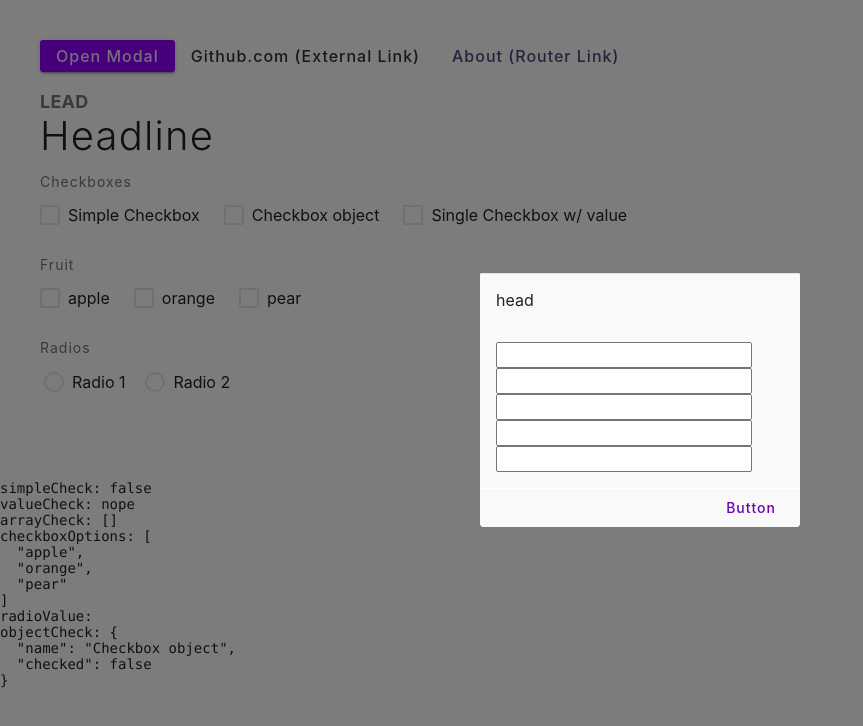
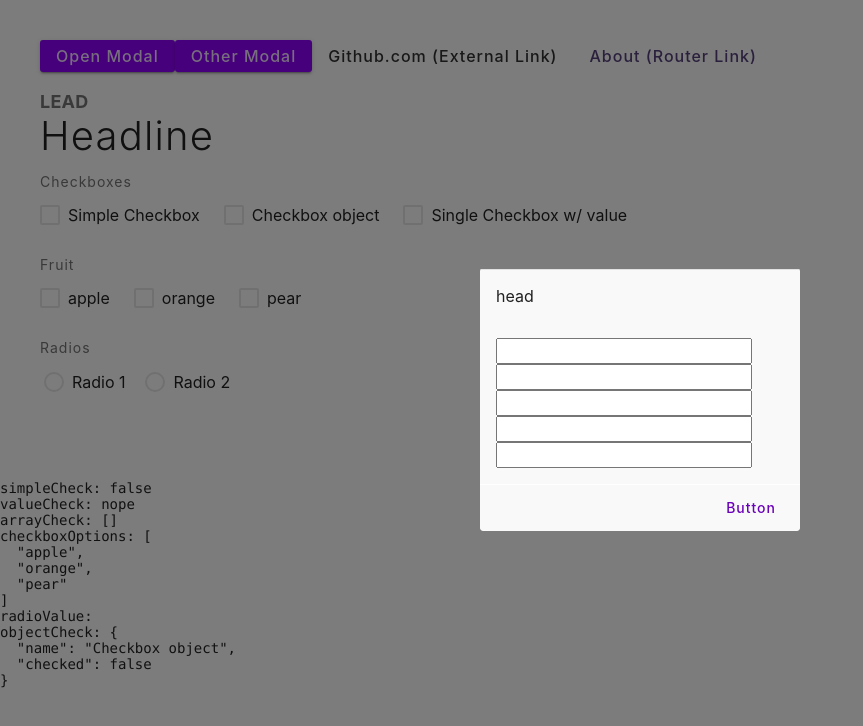
Before and after one commit to strizich/sdui, a Vue app: page / in a window 1280 px wide. Both pictures are taken after a click on the button "Open Modal". Shown: the top 726 px of the page, without its empty margins (0-863 px from the left). Built offline with nearby package versions, Linux system fonts and the light colour scheme; the HTML template or start-up script is replaced by a standard one.

Commit message:
Adjust some styles on modal footer. Added demo for modal.

```diff
--- a/src/library/components/SdDialog/SdDialogFooter.vue
+++ b/src/library/components/SdDialog/SdDialogFooter.vue
@@ -1,6 +1,6 @@
 <template>
-  <div class="sd--modal__footer">
-    <slot/>
+  <div class="sd--dialog__footer">
+    <slot />
   </div>
 </template>
 
@@ -11,7 +11,7 @@ export default {
 </script>
 
 <style lang="scss" scoped>
-.sd--modal{
+.sd--dialog{
   &__footer{
     display: flex;
     align-content: center;
@@ -22,10 +22,9 @@ export default {
     border-top: 1px solid var(--background-highlight);
     border-radius: 0 0 3px 3px;
     backdrop-filter: blur(20px);
-    padding: 4px 16px;
+    padding: 8px 16px;
     @include breakpoint-down('sm') {
-      padding: 16px;
-      padding-bottom: calc(16px + ios-safe-area(bottom))
+      padding: 8px 16px calc(16px + ios-safe-area(bottom));
     }
   }
 }
--- a/src/views/Home.vue
+++ b/src/views/Home.vue
@@ -2,6 +2,9 @@
   <div class="container">
     <sd-button @click="buttonClick">
       Open Modal
+    </sd-button>
+    <sd-button @click="handleModalTwo">
+      Other Modal
     </sd-button>
     <sd-button theme="default" flat href="http://www.github.com" target="_blank">
       Github.com (External Link)
@@ -37,6 +40,31 @@
         <sd-button size="sm" flat @click="buttonClick">Button</sd-button>
       </sd-dialog-footer>
     </sd-dialog>
+
+    <sd-dialog
+      aside
+      :fullscreen="false"
+      :active="state.modalTwo"
+      @update:active="(e) => handleModalTwoClose(e)"
+      :size="state.asideSize"
+    >
+      <sd-dialog-title>
+        head
+      </sd-dialog-title>
+      <sd-dialog-content>
+        <div>
+          <sd-fieldset title="Aside Size Test">
+            <sd-radio name="radios" v-model="state.asideSize" value="sm">Small</sd-radio>
+            <sd-radio name="radios" v-model="state.asideSize" value="md">Medium</sd-radio>
+            <sd-radio name="radios" v-model="state.asideSize" value="lg">Large</sd-radio>
+          </sd-fieldset>
+        </div>
+      </sd-dialog-content>
+      <sd-dialog-footer>
+        <sd-button size="md" flat @click="buttonClick">Button</sd-button>
+      </sd-dialog-footer>
+    </sd-dialog>
+
     <div>
       <p class="sd--text__lead">Lead</p>
       <h1 class="sd--text__headline">Headline</h1>
@@ -98,11 +126,13 @@ export default defineComponent({
     const list = ['apple', 'orange', 'pear']
     const state = reactive({
       modal: false,
+      modalTwo: false,
       simpleCheck: false,
       objectCheck: {
         name: 'Checkbox object',
         checked: false
       },
+      asideSize: 'sm',
       arrayCheck: [],
       radioValue: '',
       valueCheck: 'nope'
@@ -114,7 +144,14 @@ export default defineComponent({
       state.modal = event
     }
 
-    return { state, handleClose, buttonClick, list }
+    const handleModalTwo = () => {
+      state.modalTwo = !state.modalTwo
+    }
+    const handleModalTwoClose = (event) => {
+      state.modalTwo = event
+    }
+
+    return { state, handleClose, buttonClick, list, handleModalTwo, handleModalTwoClose }
   }
 })
 </script>
```
